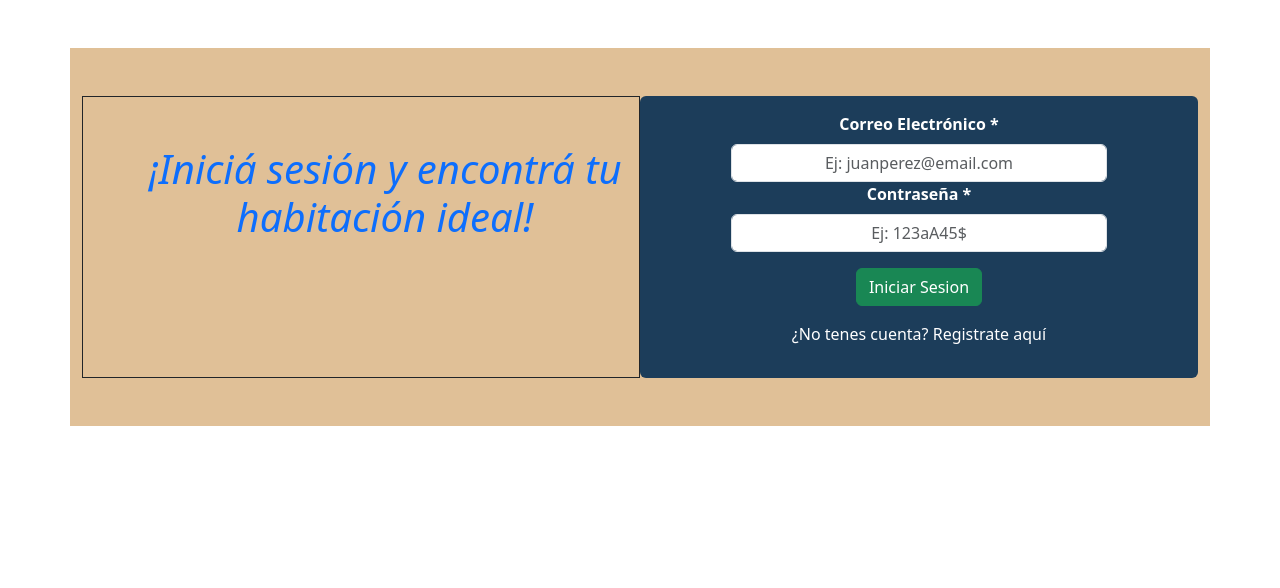
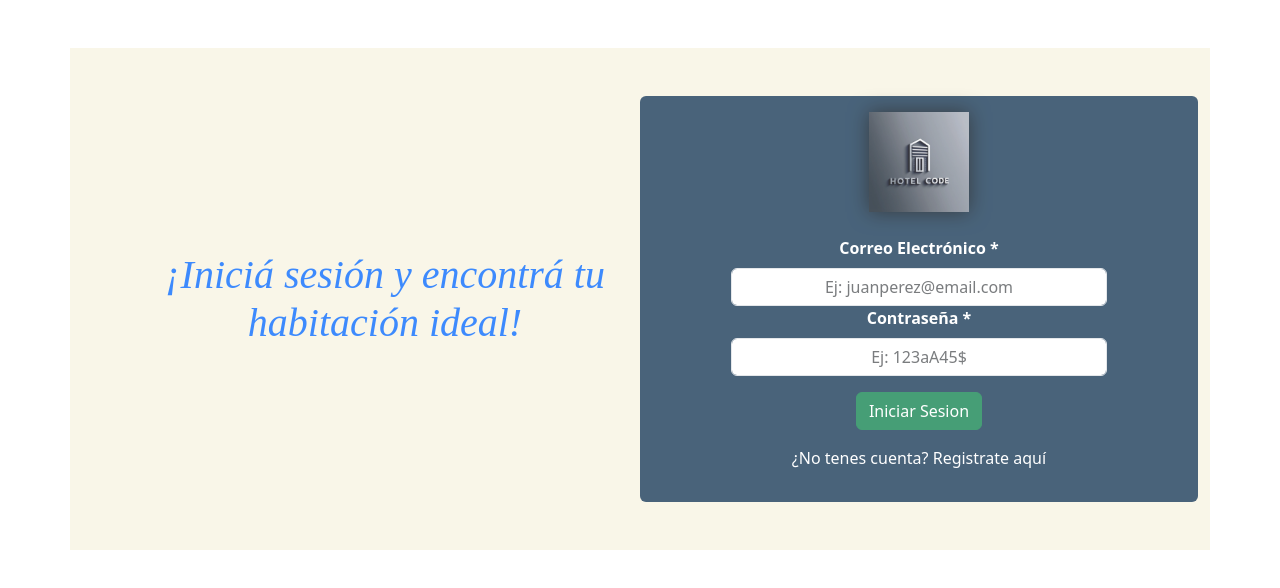
Before and after one commit to GabrielHaurane/Frontend-Proyecto-Final, a React (Vite) app: page /login in a window 1280 px wide. Shown: the top 588 px of the page. Built offline with nearby package versions, Linux system fonts and the light colour scheme; no server answers.

Commit message:
se añadió el logo del hotel al formulario para loguearse/registrarse, ademas se añadieron estilos al logo y al titulo del login

```diff
--- a/src/App.css
+++ b/src/App.css
@@ -22,7 +22,7 @@ p.texto-opcion:hover{
 }
 
 .bg-registro{
-    background: var(--beige-champagne);
+    background: var(--dorado-metalico);
 }
 
 .bg-login{
@@ -30,14 +30,22 @@ p.texto-opcion:hover{
 }
 
 .bg-user-login{
-    background: var(--beige-champagne);
+    background: var(--blanco-marfil);
+    opacity: 80%;
 }
 
+.img-login{
+    height: 100px;
+    filter: drop-shadow(0 0 10px rgba(0, 0, 0, .8));
+}
+.titulo-login{
+font-family: playfair-display;
+}
 
 @media (min-width: 992px) {
-    .img-login{
-        height: 20px;
-        margin: 100px;
-    }
-
+  .titulo-login{
+    display: block;
+    align-items: center;
+    font-family: playfair-display;
+  }
 }
--- a/src/components/pages/Login.jsx
+++ b/src/components/pages/Login.jsx
@@ -4,7 +4,7 @@ import { useForm } from "react-hook-form";
 import { login, registro } from "../../helpers/queries.usuarios.js";
 import { Navigate, useNavigate } from "react-router-dom";
 import Swal from "sweetalert2";
-// import logo from "../../assets/hotelCode.jpg";
+import logo from "../../assets/hotelCode.jpg";
 
 const Login = ({ setUsuarioLogueado }) => {
   const [registrarse, setRegistrarse] = useState(false);
@@ -41,12 +41,8 @@ const Login = ({ setUsuarioLogueado }) => {
         }
       } else {
         const respuesta = await login(usuario);
-        console.log(respuesta)
-
-
         if (respuesta.ok) {
            const datos = await respuesta.json();
-           console.log(datos);
           Swal.fire({
             title: "Usuario Logueado",
             text: `Bienvenido a HotelCode`,
@@ -89,23 +85,21 @@ const Login = ({ setUsuarioLogueado }) => {
     <section className="container text-center my-5 m-auto bg-user-login">
       <Container>
         <Row className="justify-content-center">
-          <div className="col-lg-6 d-flex my-lg-5 border border-dark">
-            <h1 className="fst-italic text-primary my-lg-5 ms-lg-5">
+          <div className="col-lg-6 d-flex my-lg-5 mt-3 titulo-login">
+            <h1 className=" fst-italic text-primary my-lg-5 ms-lg-5">
               {registrarse
                 ? "¡Creá tu cuenta y comenzá a navegar!"
                 : `¡Iniciá sesión y encontrá tu habitación ideal!`}
             </h1>
-            {/* <img
-              src={logo}
-              alt="imagen del logo de hotel code"
-              className="img-login"
-            /> */}
           </div>
           <Card
             className={`col-lg-6 text-center my-5 border-0 ${
               registrarse ? "bg-registro" : "bg-login"
             }`}
           >
+            <Card.Title>
+              <img src={logo} alt="" className="img-login mt-lg-3 mt-3" />
+            </Card.Title>
             <Card.Body>
               <Form
                 onSubmit={handleSubmit(onsubmit)}
```
